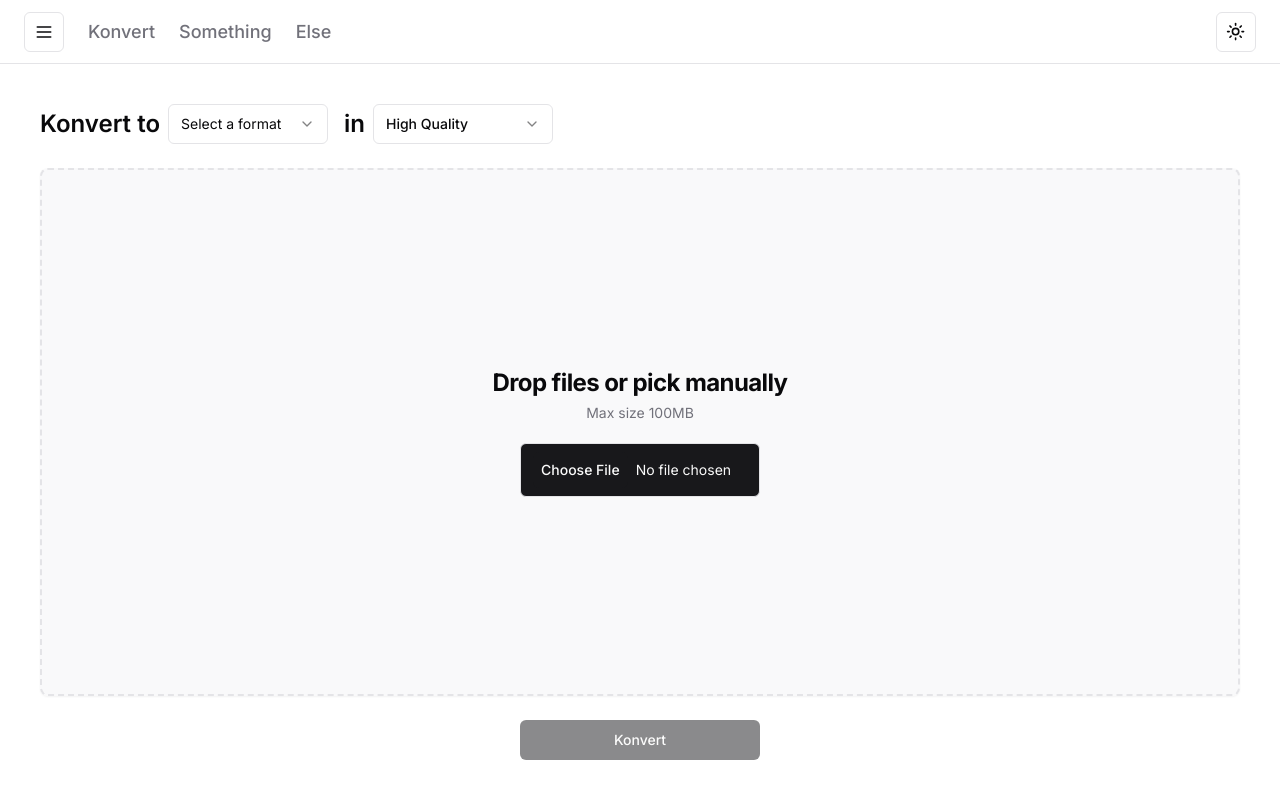
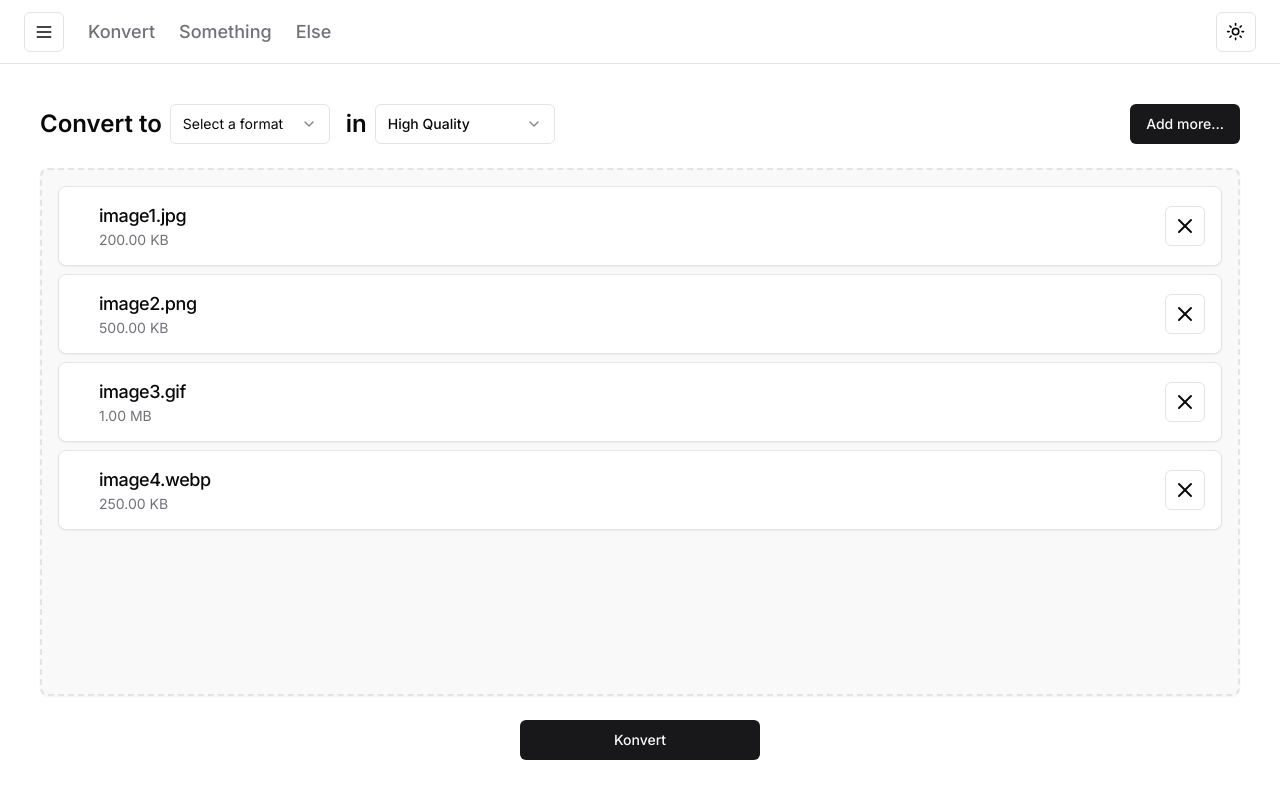
Before and after one commit to rogeonee/konvert, a Next.js app: page / in a window 1280 px wide. Built offline with nearby package versions, Linux system fonts and the light colour scheme.

Commit message:
Fixed build and added add more

```diff
--- a/app/layout.tsx
+++ b/app/layout.tsx
@@ -10,8 +10,8 @@ const fontSans = FontSans({
 });
 
 export const metadata: Metadata = {
-  title: 'Create Next App',
-  description: 'Generated by create next app',
+  title: 'Konvert',
+  description: 'Convert image formats with ease',
 };
 
 export default function RootLayout({
--- a/app/page.tsx
+++ b/app/page.tsx
@@ -13,28 +13,40 @@ const sampleImages = [
   { name: 'image2.png', size: 512000 },
   { name: 'image3.gif', size: 1048576 },
   { name: 'image4.webp', size: 256000 },
+  /*
   { name: 'image5.svg', size: 102400 },
   { name: 'image6.webp', size: 256000 },
   { name: 'image7.svg', size: 102400 },
+   */
 ];
 
 export default function Home() {
-  const [images, setImages] = useState([]);
+  const [images, setImages] = useState(sampleImages);
 
   return (
     <div className="flex min-h-screen w-full flex-col">
       <Navbar />
       <main className="flex-1 p-4">
         <div className="flex min-h-[calc(100vh-8rem)] md:min-h-[calc(100vh-6rem)] flex-col gap-4 lg:gap-6 lg:p-6">
-          <div className="flex flex-col gap-2 sm:flex-row sm:items-center sm:gap-4">
-            <div className="flex items-center gap-2">
-              <h1 className="text-lg font-semibold md:text-2xl">Konvert to</h1>
-              <SelectFormat />
+          <div className="flex flex-col gap-2 md:flex-row justify-between sm:items-center sm:gap-4">
+            <div className="flex flex-col md:flex-row items-center gap-4 w-full">
+              <div className="flex w-full md:w-auto items-center justify-start gap-2">
+                <h1 className="text-lg font-semibold md:text-2xl">
+                  Convert to
+                </h1>
+                <SelectFormat />
+              </div>
+              <div className="flex w-full md:w-auto items-center justify-start gap-2">
+                <h1 className="text-lg font-semibold md:text-2xl">in</h1>
+                <SelectQuality />
+              </div>
             </div>
-            <div className="flex items-center gap-2">
-              <h1 className="text-lg font-semibold md:text-2xl">in</h1>
-              <SelectQuality />
-            </div>
+            {/* Shows when images are not empty */}
+            {images.length > 0 && (
+              <div className="flex mt-2 md:justify-end md:mt-0">
+                <Button variant="default">Add more...</Button>
+              </div>
+            )}
           </div>
 
           {/* Drop files section */}
@@ -48,12 +60,9 @@ export default function Home() {
                   <p className="text-sm text-muted-foreground">
                     Max size 100MB
                   </p>
-                  <Input
-                    id="picture"
-                    type="file"
-                    className="mt-4 bg-primary text-primary-foreground hover:bg-primary/90"
-                    placeholder="Choose files"
-                  />
+                  <Button variant="default" className="mt-4">
+                    Choose files
+                  </Button>
                 </div>
               </div>
             ) : (
```
